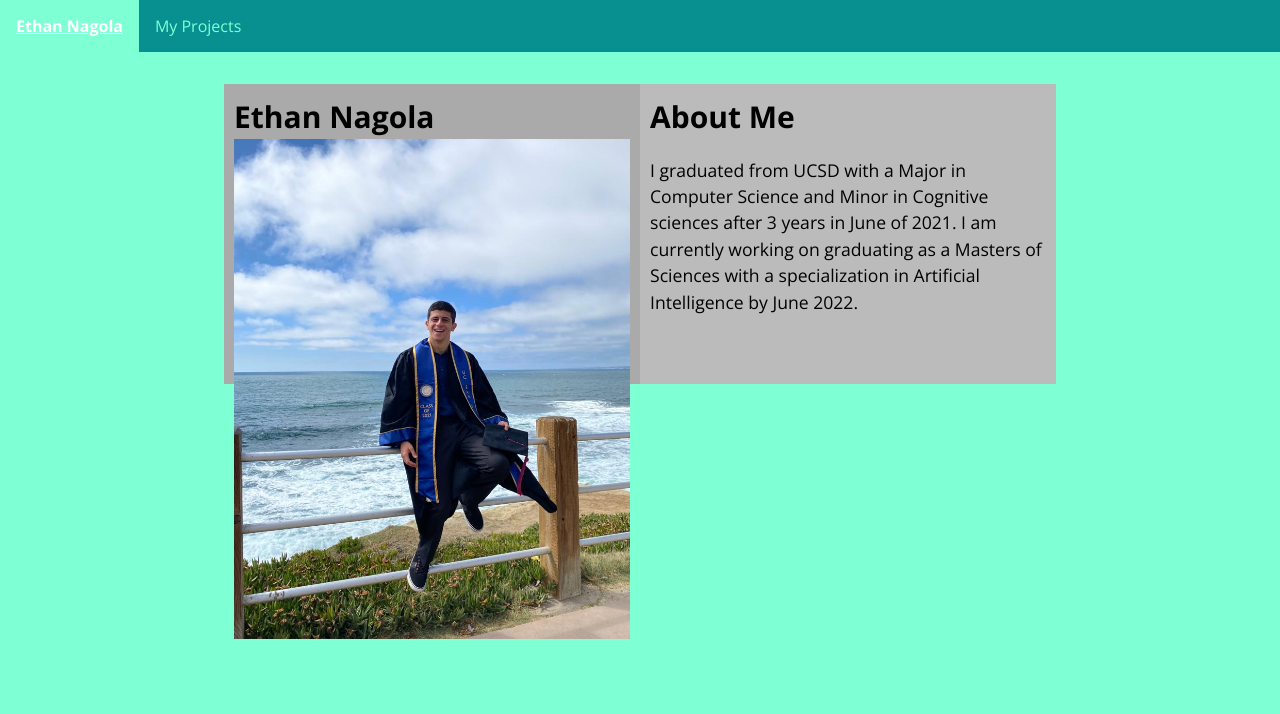
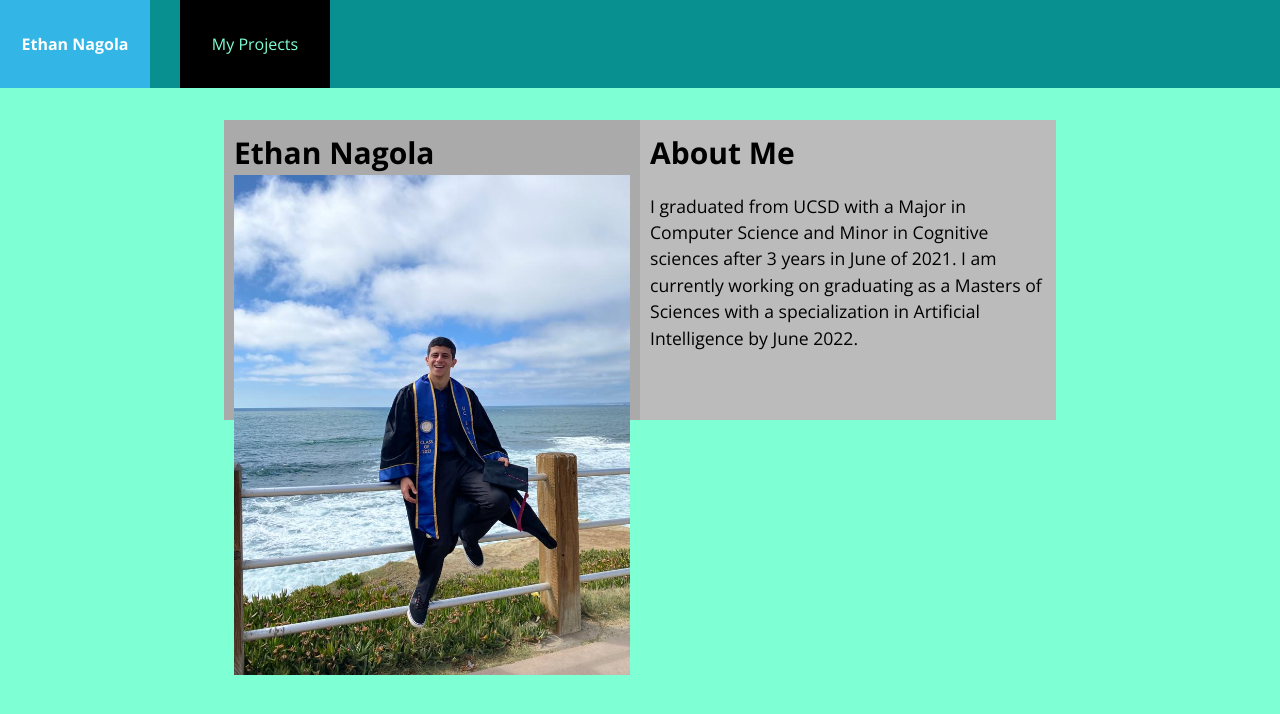
Before and after one commit to enagola/web, a Jekyll site: the page built from docs/ethan.md, in a window 1280 px wide. Shown: the top 714 px of the page. Built offline with Jekyll 4.4.1, drawn with Linux system fonts in a browser that asks for light colours.

Commit message:
Update menu-design.css

```diff
--- a/docs/stylesheets/menu-design.css
+++ b/docs/stylesheets/menu-design.css
@@ -29,7 +29,7 @@
   font-weight: bold;
 }
 
-#buttons li {
+li {
   float: left;
   list-style: none;
   text-align: center;
@@ -39,13 +39,13 @@
   line-height: 60px;
 }
 
-#buttons li a {
+li a {
   text-decoration: none;
   color: #FFFFFF;
   display: block;
 }
 
-#buttons li a:hover {
+li a:hover {
   text-decoration: none;
   color: #000000;
   background-color: #33B5E5;
```
